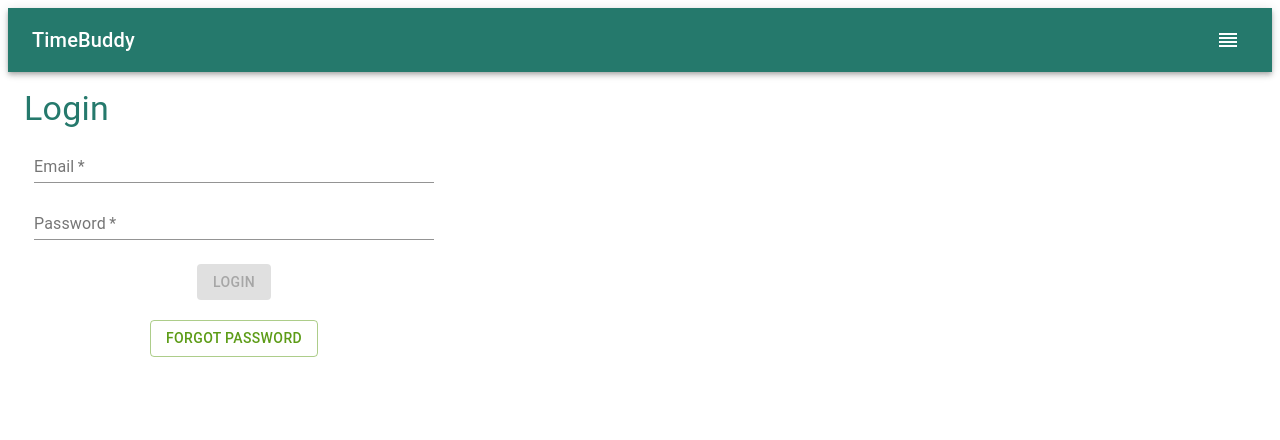
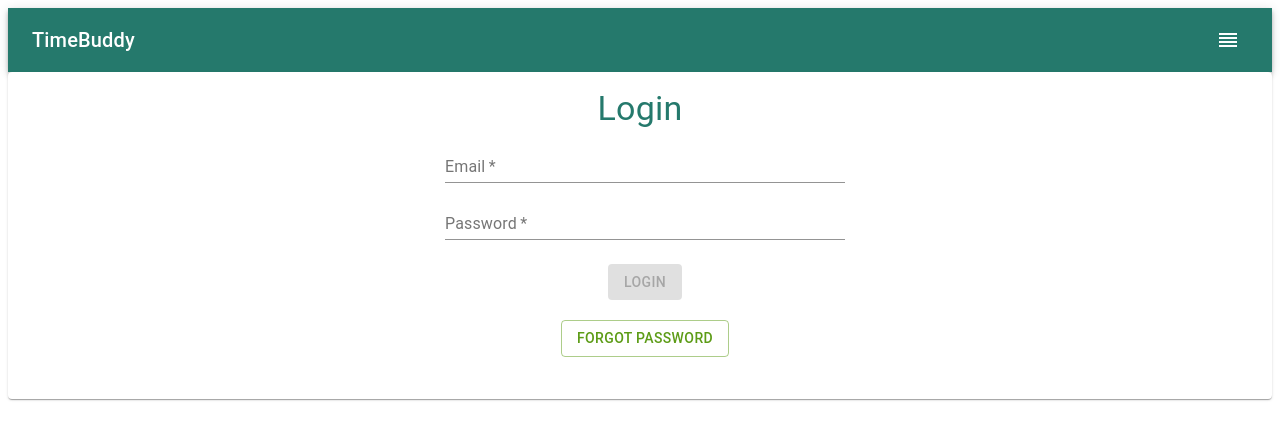
Before and after one commit to soniafriesen/TimeBuddy_2021, a React (Create React App) app: page /login in a window 1280 px wide. Shown: the top 440 px of the page. Built offline with nearby package versions, Linux system fonts and the light colour scheme.

Commit message:
Styling Updates

```diff
--- a/src/App.js
+++ b/src/App.js
@@ -98,9 +98,6 @@ const App = () => {
                 <MenuItem component={Link} to="/login" onClick={handleClose}>
                   Login
                 </MenuItem>
-                <MenuItem component={Link} to="/signup" onClick={handleClose}>
-                  Signup
-                </MenuItem>
               </div>
             ) : null}
 
--- a/src/components/login/login.js
+++ b/src/components/login/login.js
@@ -1,7 +1,9 @@
 import React, { useReducer } from "react";
-import { TextField, Button, Typography, CardContent } from "@material-ui/core";
+import { TextField, Button, Typography, CardContent,Card } from "@material-ui/core";
 import { getToken } from "../token";
 import { ForgetPassword } from "./ForgetPassword";
+import { MuiThemeProvider } from "@material-ui/core/styles";
+import theme from "../../theme";
 const GRAPHURL = "http://localhost:5000/graphql";
 
 const LoginPage = (props) => {
@@ -60,7 +62,9 @@ const LoginPage = (props) => {
     props.dataFromChild(`Password Reset!`);
   };
   return (
-    <CardContent>
+    <MuiThemeProvider theme={theme}>
+      <Card>
+        <CardContent align="center">
           <Typography variant="h4" color="primary">
             Login
           </Typography>
@@ -126,13 +130,15 @@ const LoginPage = (props) => {
               <ForgetPassword
                 onClose={() => setState({ show: false })}
                 show={state.show}
-            refresh = {msgfromchild}
+                refresh={msgfromchild}
               />
             </form>
           ) : (
             <Typography color="secondary">Logged in</Typography>
           )}
         </CardContent>
+      </Card>
+    </MuiThemeProvider>
   );
 };
 export default LoginPage;
```
Lines whose indentation alone changed are shown as unchanged.
